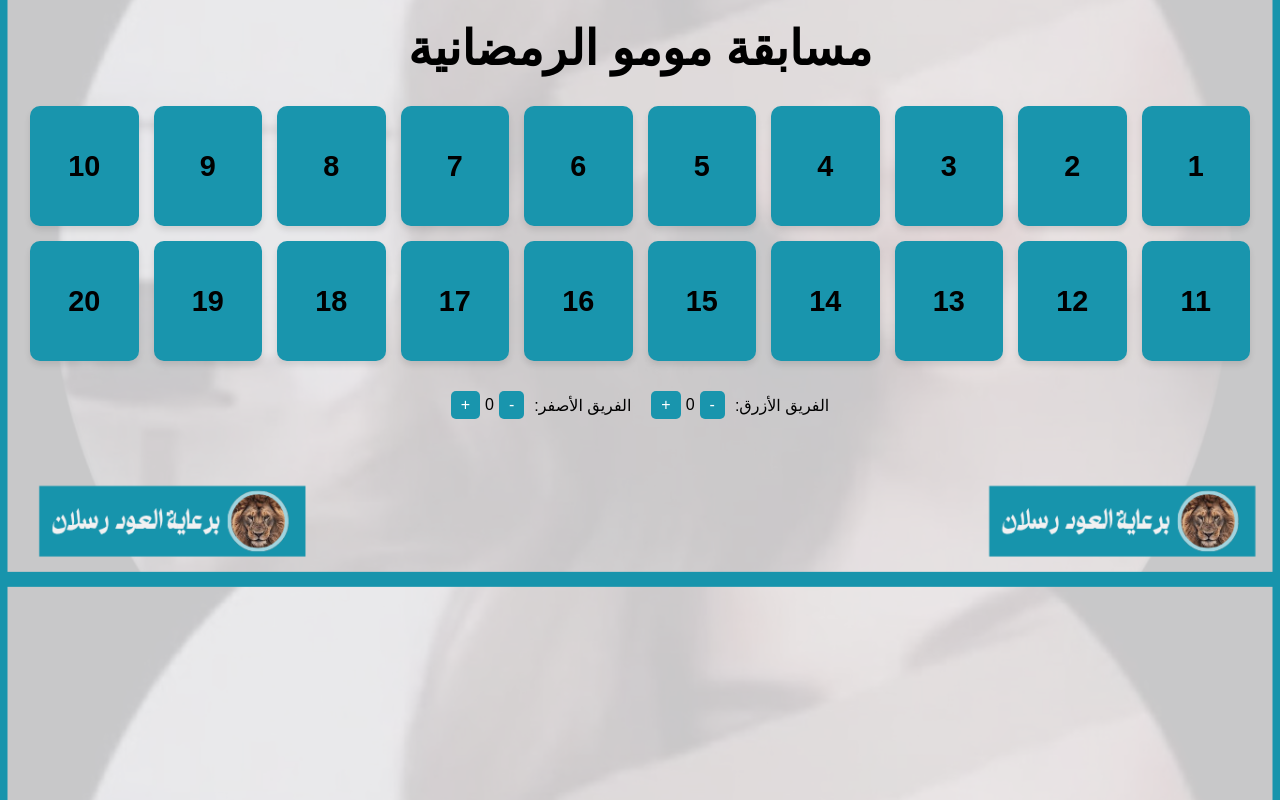
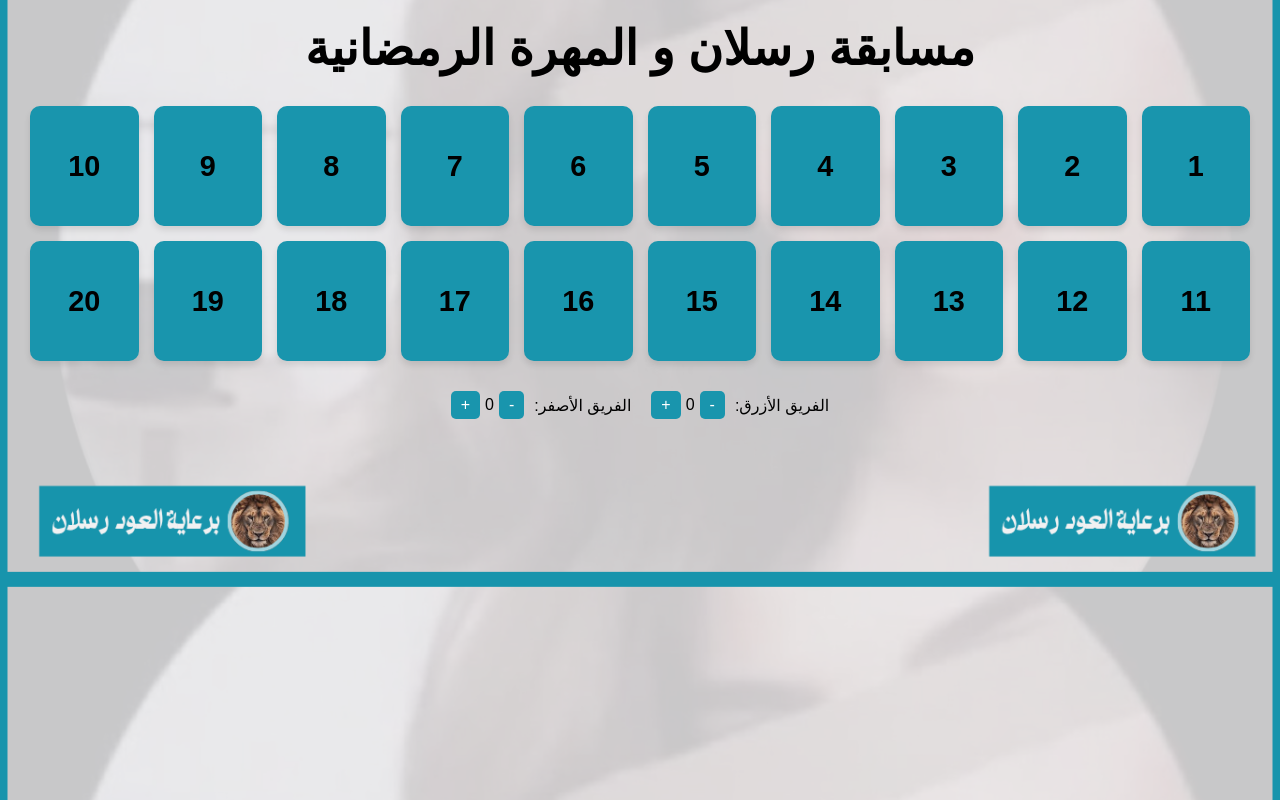
Before and after one commit to soul400/first_day_2, a plain HTML site: page index.html in a window 1280 px wide. Drawn offline with Linux system fonts and the light colour scheme.

Commit message:
first commit

```diff
--- a/index.html
+++ b/index.html
@@ -200,7 +200,7 @@
     </style>
 </head>
 <body>
-    <h1>مسابقة مومو الرمضانية</h1>
+    <h1>مسابقة رسلان و المهرة الرمضانية</h1>
     <div class="squares-container" id="squaresContainer"></div>
     <div class="result-container">
         <div class="team-result">
```
